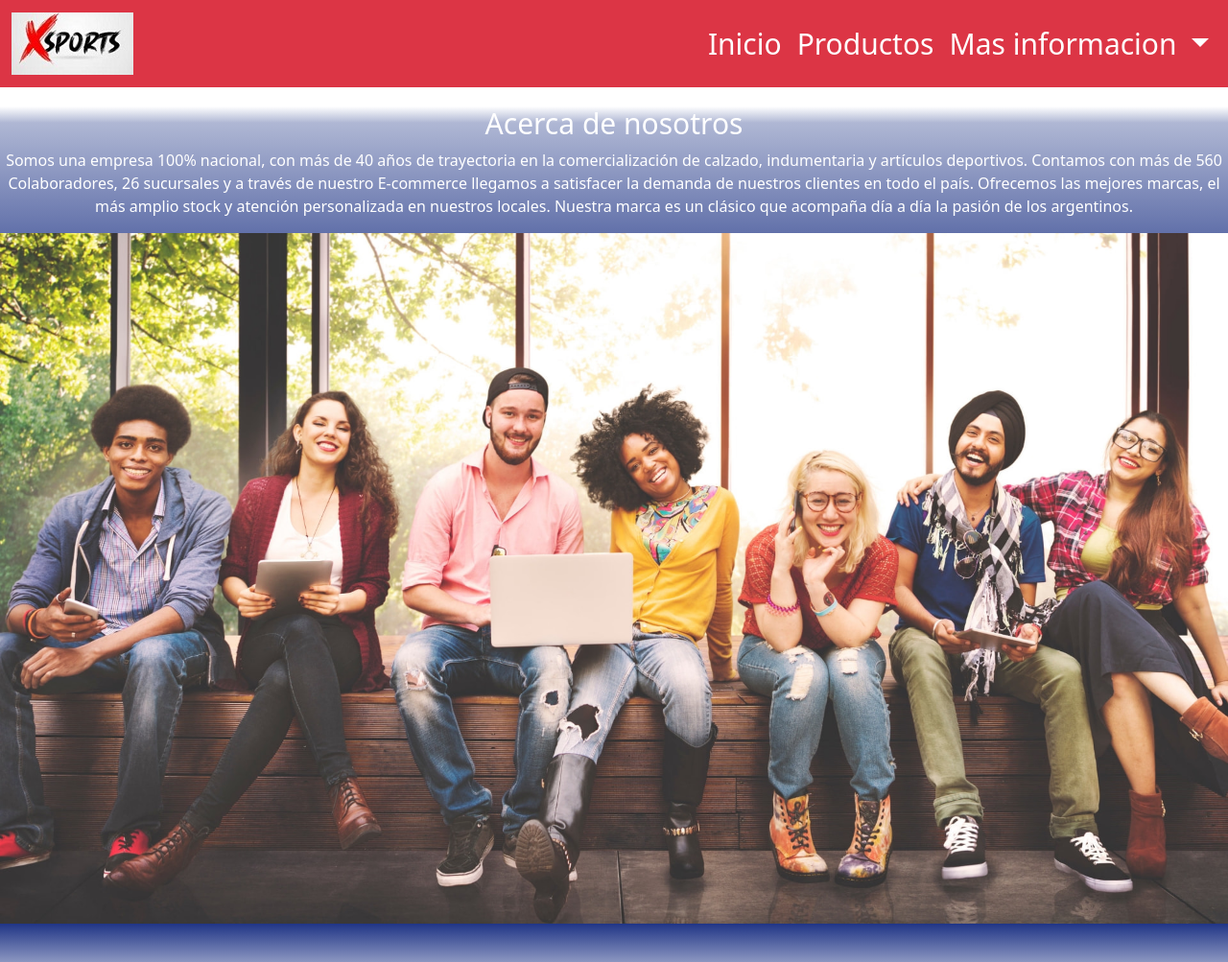
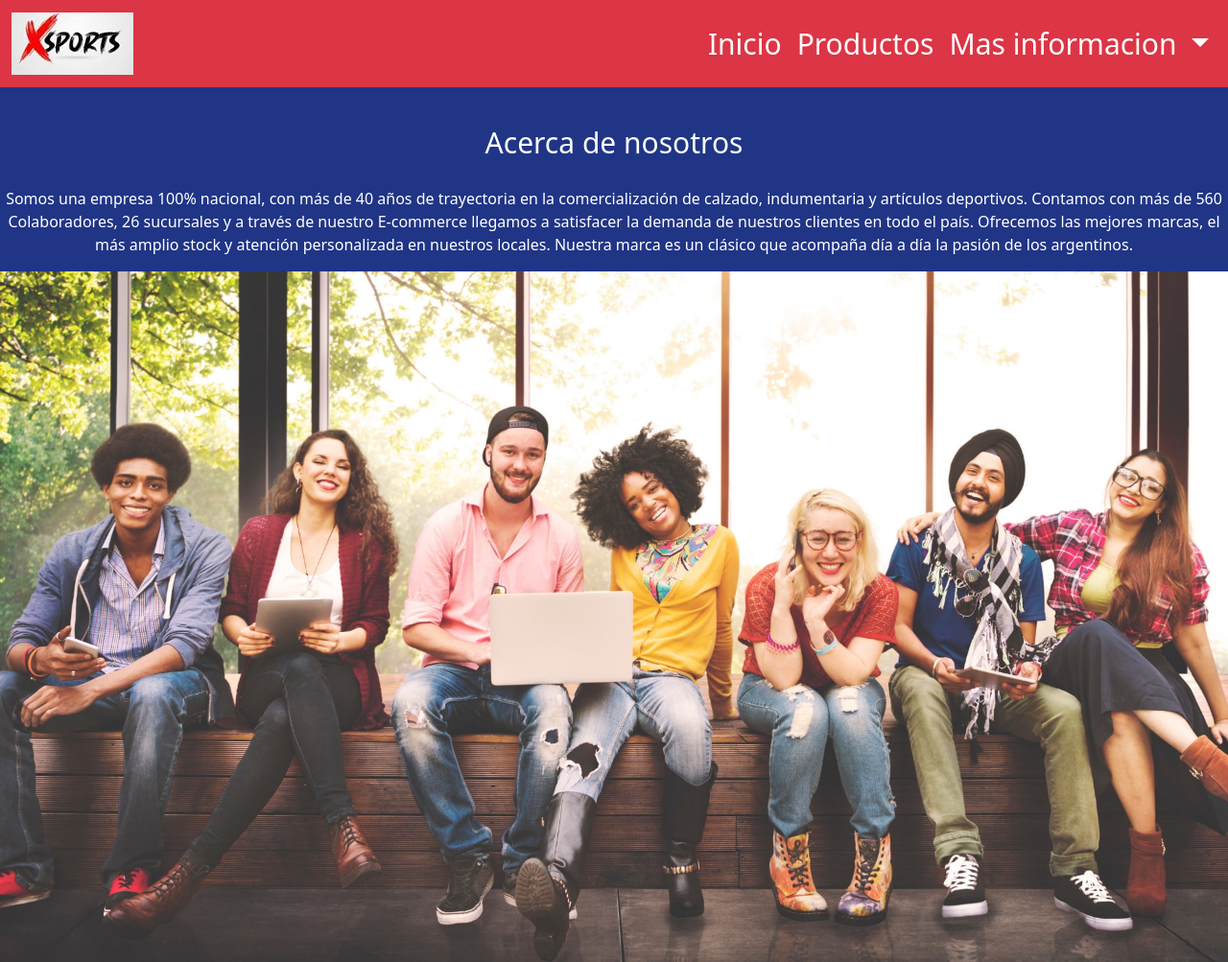
Before and after one commit to GastonSaavedra1996/Desarrollo, a website: page nosotros.html in a window 1280 px wide. Shown: the top 1003 px of the page at 96% size. Drawn offline with nearby package versions, Linux system fonts and the light colour scheme.

Commit message:
cambios en el titulo nosotros

```diff
--- a/scss/pages/_nosotros.scss
+++ b/scss/pages/_nosotros.scss
@@ -1,11 +1,12 @@
 .nosotros {
+  background-color: #203586;
   display: flex;
   flex-direction: column;
   padding-top: 20px;
   width: 100%;
 }
 .nosotros-left {
-  background: linear-gradient(0deg, rgba(32,53,134,1) 73%, rgba(175,183,212,1) 98%, rgba(255,255,255,1) 100%);
+  background-color: #203586;
   color: #fff;
   display: flex;
   flex-direction: column;
@@ -14,6 +15,7 @@
 }
 .nosotros-left-text h2{
   font-size: 30px;
+  padding: 20px;
 }
 .vegano {
 color: #e59866;
```
Also changed, not shown: css/style.css.
